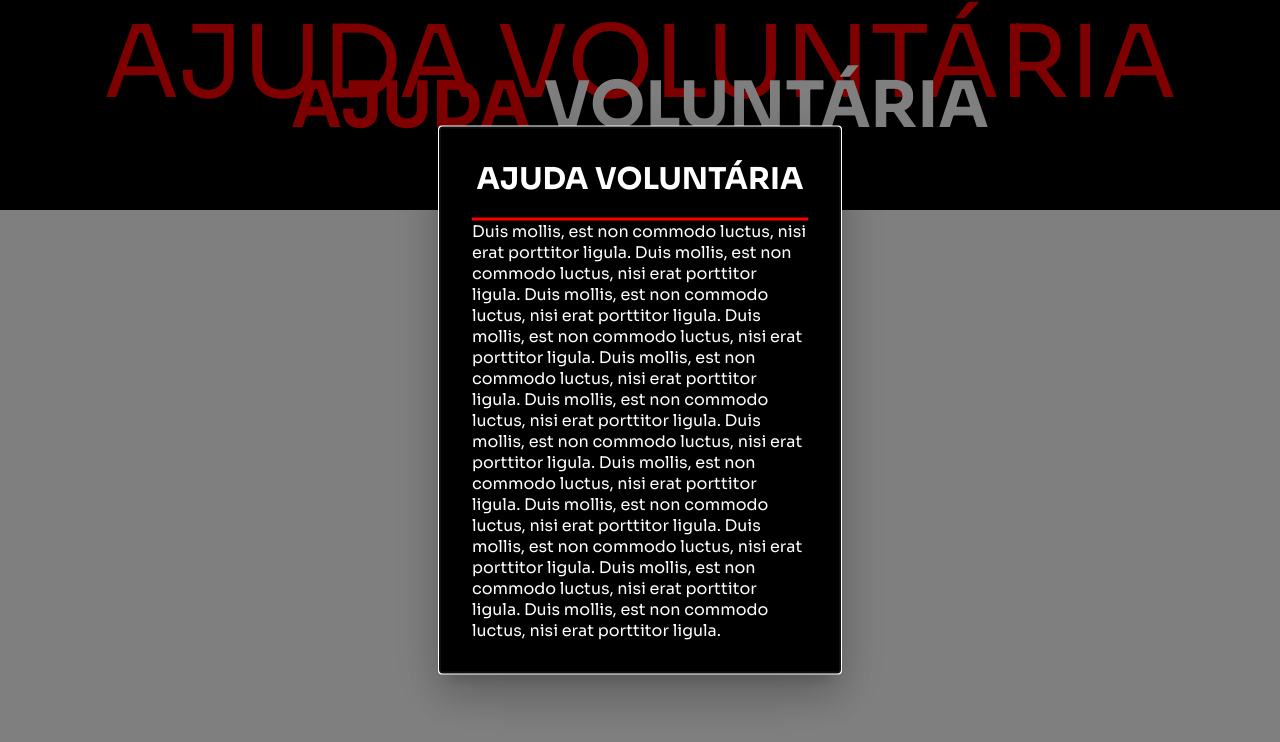
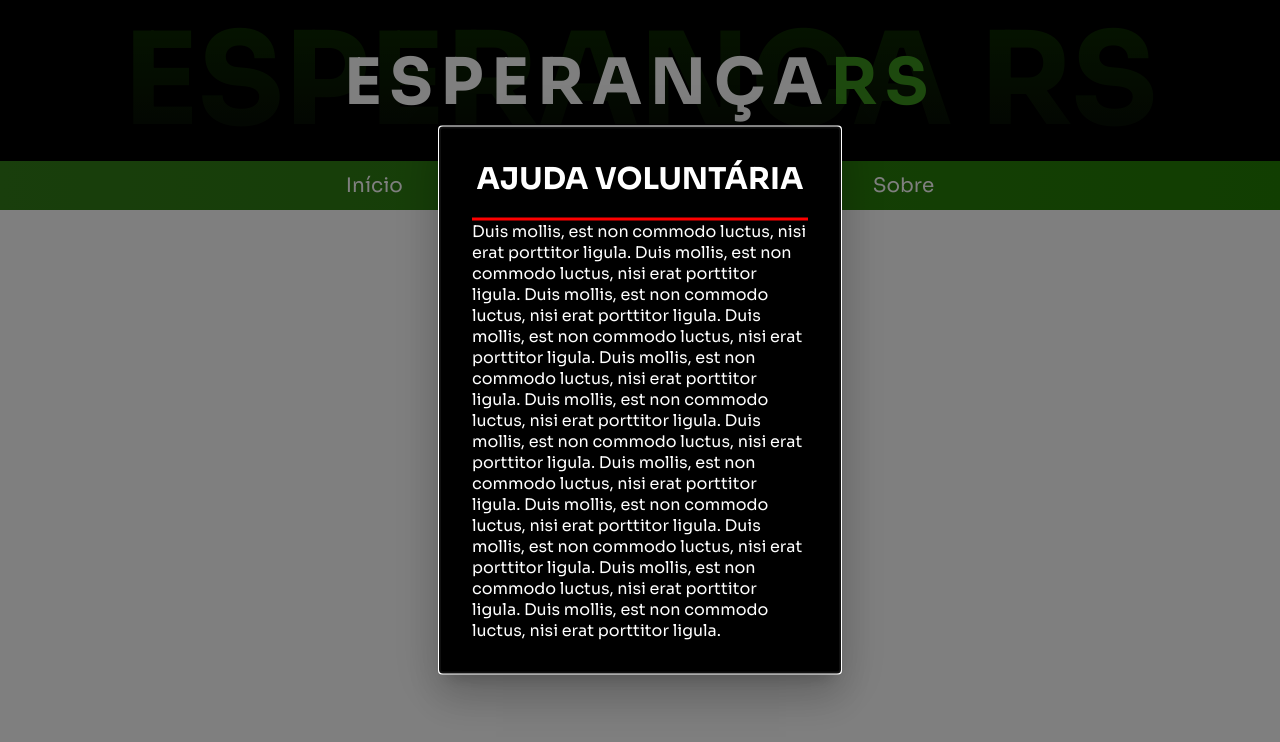
Before and after one commit to MarcosEsau/ajuda-voluntaria, a React (Vite) app: page / in a window 1280 px wide. Shown: the top 742 px of the page. Built offline with nearby package versions, Linux system fonts and the light colour scheme.

Commit message:
feat: header

```diff
--- a/src/components/header/header.jsx
+++ b/src/components/header/header.jsx
@@ -3,10 +3,12 @@ import './style.css'
 export default function Header() {
     return(
       <header className="header">
-        <span className="ajuda-bg">Ajuda Voluntária</span>
-        <h1 className="ajuda-title"><span className="ajuda-span">Ajuda</span> Voluntária</h1>
-        <nav className='nav-bar'>
-            <ul>
+
+          <span className="esperanca-bg gradient">Esperança rs</span>
+          <h1 className="esperanca-title">esperança<span className="esperanca-span">rs</span></h1>
+
+          <nav>
+              <ul className='nav-bar'>
                   <li><a id="inicio" href="default.asp">Início</a></li>
                   <li><a id="noticias" href="news.asp">Notícias</a></li>
                   <li><a id="Contato" href="contato.asp">Contato</a></li>
--- a/src/components/header/style.css
+++ b/src/components/header/style.css
@@ -22,18 +22,59 @@ span {
   text-transform: uppercase;
 }
 
-.ajuda-bg {
-  color: red;
-  font-size: 6.25rem;
+.esperanca-bg {
+  color: #3a931c;
+  font-size: 8rem;
+  font-weight: bold;
 }
 
-.ajuda-title {
+.esperanca-span {
+  color: #3A931C;
+}
+
+.gradient {
+  background-image: linear-gradient(to bottom, #44ff002d, #18181838);
+  background-clip: text;
+  -webkit-background-clip: text;
+  -webkit-text-fill-color: transparent;
+}
+
+.esperanca-title {
   color: white;
   text-transform: uppercase;
   font-size: 4rem;
   position: absolute;
+  top: 42px;
+  letter-spacing: 0.5rem;
 }
 
-.ajuda-span {
-  color: red;
+.nav-bar {
+  display: flex;
+  background-image: linear-gradient(to right, #327D18, #237C03);
+  width: 100vw;
+  padding: 0px;
+  justify-content: center;
 }
+
+.nav-bar li + li {
+  padding-left: 76px;
+}
+
+.nav-bar li {
+  padding: 12px 24px;
+}
+
+li {
+  list-style: none;
+}
+
+.nav-bar a {
+  text-decoration: none;
+  color: white;
+  font-size: 1.25rem;
+  transition: 0.3s;
+}
+
+.nav-bar a:hover {
+  color: #102c06;
+}
```
Lines whose indentation alone changed are shown as unchanged.
